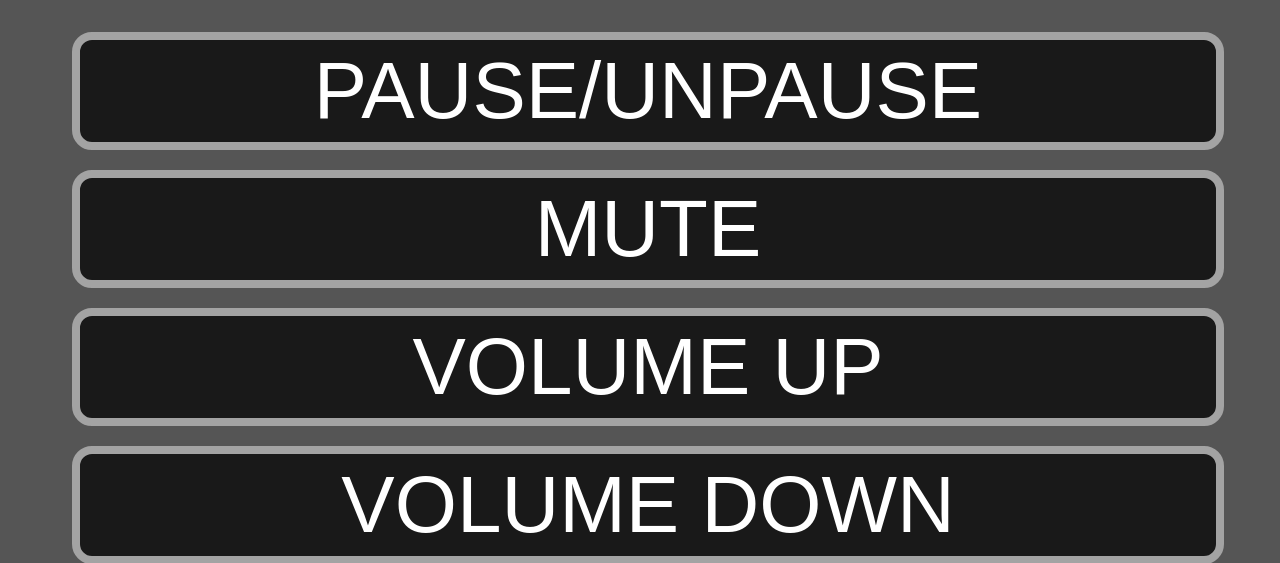
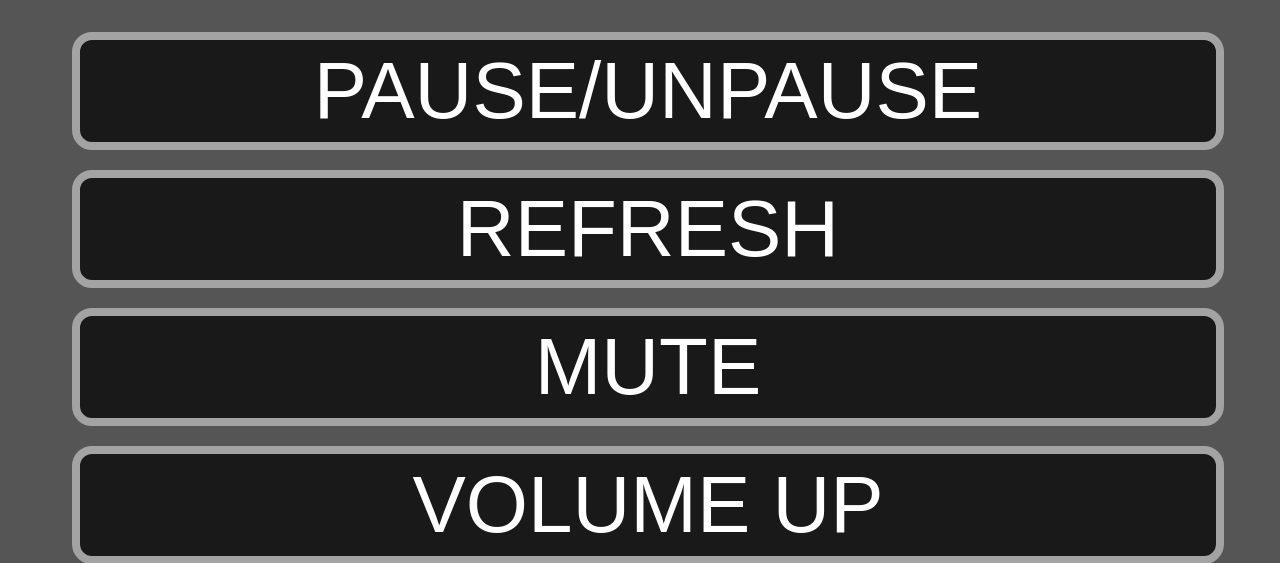
Before and after one commit to antoniouaa/pyflix, a Flask app: page /api/pages/1 in a window 1280 px wide. Shown: the part 257-820 px from the top of the page. Run offline with Flask 2, Linux system fonts and the light colour scheme.

Commit message:
refresh command

```diff
--- a/pyflix/routes.py
+++ b/pyflix/routes.py
@@ -16,6 +16,7 @@ keys = {
     "skip_intro": "s",
     "speed_playback": "shift+>",
     "slow_playback": "shift+<",
+    "refresh": "F5",
 }
 
 
--- a/pyflix/templates/commands.html
+++ b/pyflix/templates/commands.html
@@ -9,6 +9,7 @@
 </div>
 <form action={{ "/api/pages/" + page + "/click" }} method="POST">
     <button class="fixer" value="{{page}}" name="space">PAUSE/UNPAUSE</button>
+    <button class="fixer" value="{{page}}" name="refresh">REFRESH</button>
     <button class="fixer" value="{{page}}" name="mute">MUTE</button>
     <button class="fixer" value="{{page}}" name="volume_up">VOLUME UP</button>
     <button class="fixer" value="{{page}}" name="volume_down">VOLUME DOWN</button>
```
